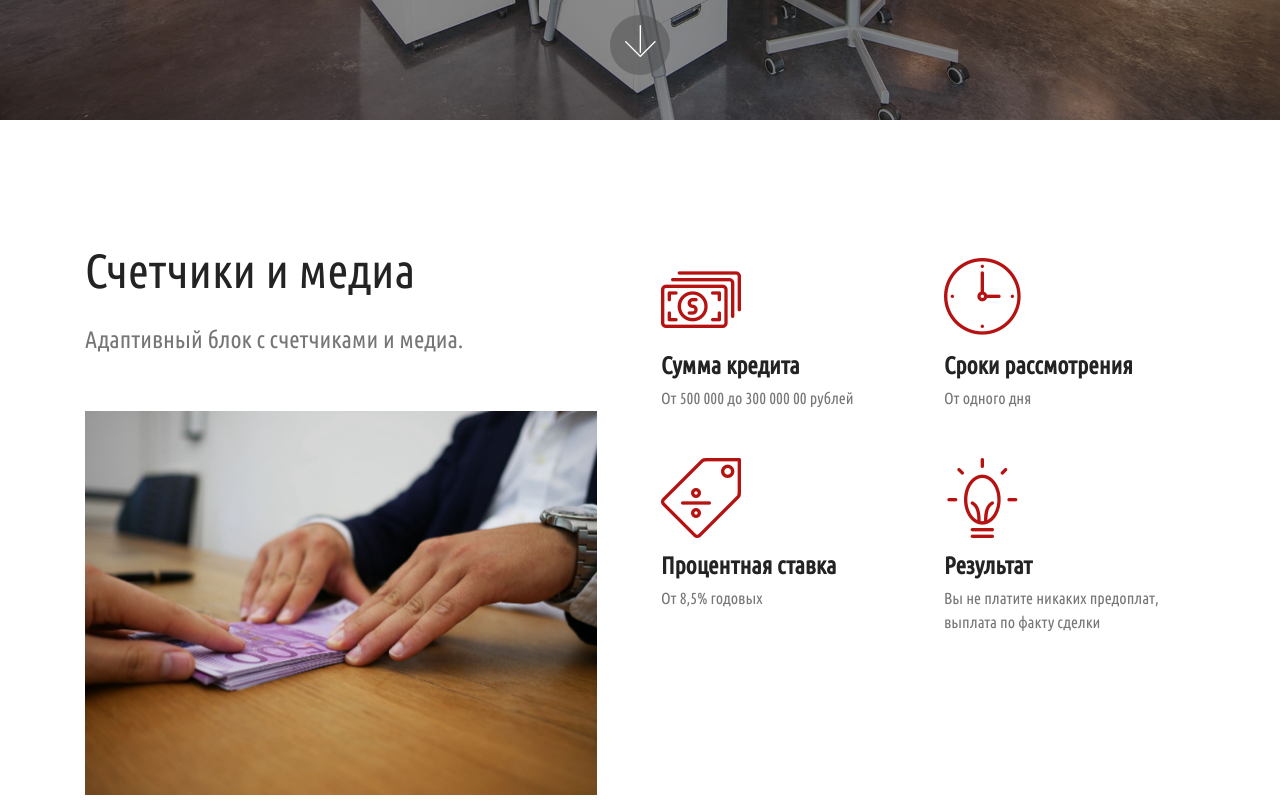
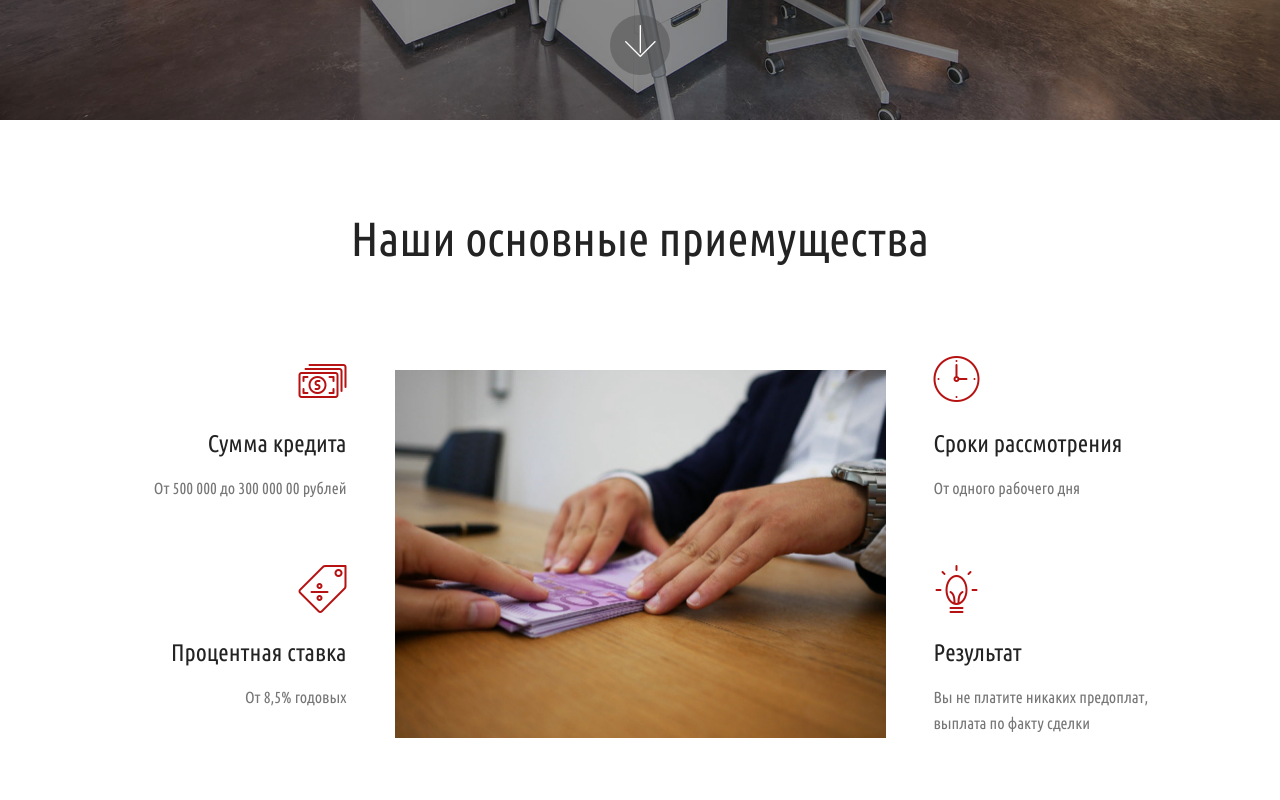
Before and after one commit to makolganov1987/makolganov1987.github.io, a plain HTML site: page creditul.html in a window 1280 px wide. Shown: the part 680-1480 px from the top of the page. Drawn offline with Linux system fonts and the light colour scheme; files whose address does not match are found by name.

Commit message:
create github pages

```diff
--- a/assets/mobirise/css/mbr-additional.css
+++ b/assets/mobirise/css/mbr-additional.css
@@ -1892,63 +1892,79 @@ section.lazy-placeholder:after {
 .cid-s7q7qSGp8x .card {
   padding-bottom: 1.5rem;
 }
-.cid-s7qa94vmJ8 {
+.cid-s7qeAkbtJl {
   padding-top: 90px;
   padding-bottom: 90px;
   background-color: #ffffff;
 }
-.cid-s7qa94vmJ8 .mbr-section-subtitle {
+.cid-s7qeAkbtJl h2 {
+  text-align: center;
+}
+.cid-s7qeAkbtJl h3 {
+  text-align: center;
+  font-weight: 300;
+}
+.cid-s7qeAkbtJl p {
   color: #767676;
-  font-weight: 300;
-}
-.cid-s7qa94vmJ8 .mbr-content-text {
-  color: #767676;
-}
-.cid-s7qa94vmJ8 .card {
-  word-wrap: break-word;
+}
+.cid-s7qeAkbtJl img {
+  object-fit: cover;
+}
+.cid-s7qeAkbtJl .block-content {
+  display: -webkit-flex;
+  flex-direction: column;
+  -webkit-flex-direction: column;
+  flex-basis: 100%;
+  -webkit-flex-basis: 100%;
+}
+.cid-s7qeAkbtJl .mbr-figure {
+  align-self: flex-start;
+  -webkit-align-self: flex-start;
   flex-shrink: 0;
   -webkit-flex-shrink: 0;
 }
-.cid-s7qa94vmJ8 .mbr-iconfont {
-  font-size: 80px;
-  color: #149dcc;
-}
-.cid-s7qa94vmJ8 .cards-container {
-  display: flex;
-  -webkit-flex-direction: row;
-  flex-direction: row;
-  -webkit-flex-wrap: wrap;
-  flex-wrap: wrap;
-  -webkit-justify-content: center;
-  justify-content: center;
+.cid-s7qeAkbtJl .media-container-row {
+  word-wrap: break-word;
   word-break: break-word;
 }
-.cid-s7qa94vmJ8 .media-block {
-  flex-shrink: 0;
-  -webkit-flex-shrink: 0;
+.cid-s7qeAkbtJl .mbr-section-subtitle {
+  color: #767676;
+}
+.cid-s7qeAkbtJl .card-title {
+  font-weight: 500;
+}
+.cid-s7qeAkbtJl .card-img {
+  text-align: inherit;
+}
+.cid-s7qeAkbtJl .card-img span {
+  font-size: 48px;
+  color: #707070;
 }
 @media (min-width: 992px) {
-  .cid-s7qa94vmJ8 .media-block {
+  .cid-s7qeAkbtJl .mbr-figure {
     padding-right: 2rem;
-  }
-}
-.cid-s7qa94vmJ8 .cards-block {
-  flex-basis: 100%;
-  -webkit-flex-basis: 100%;
-}
-.cid-s7qa94vmJ8 .card-img {
-  display: flex;
-  -webkit-align-items: center;
-  align-items: center;
-  -webkit-flex-wrap: wrap;
-  flex-wrap: wrap;
+    padding-left: 2rem;
+    height: 100%;
+  }
 }
 @media (max-width: 991px) {
-  .cid-s7qa94vmJ8 .media-block {
+  .cid-s7qeAkbtJl .mbr-figure {
+    padding-bottom: 2rem;
+    padding-top: 1rem;
+  }
+}
+@media (max-width: 991px) and (min-width: 768px) {
+  .cid-s7qeAkbtJl .block-content {
+    flex-direction: row;
+    -webkit-flex-direction: row;
+    text-align: center;
+  }
+  .cid-s7qeAkbtJl .block-content .card {
     flex-basis: 100%;
     -webkit-flex-basis: 100%;
-    padding-left: 0;
-    padding-bottom: 2rem;
+  }
+  .cid-s7qeAkbtJl .card:nth-child(1) {
+    padding-bottom: 0!important;
   }
 }
 .cid-s6fSVxlLOU {
--- a/creditul.html
+++ b/creditul.html
@@ -55,14 +55,14 @@
                         </a>
                 </li>
                 <li class="nav-item dropdown">
-                    <a class="nav-link link text-secondary dropdown-toggle display-7" href="https://mobirise.com" data-toggle="dropdown-submenu" aria-expanded="true"><span class="mobi-mbri mobi-mbri-database mbr-iconfont mbr-iconfont-btn"></span>Для физических лиц</a><div class="dropdown-menu"><a class="text-secondary dropdown-item display-7" href="https://mobirise.com">Потребительское кредитование</a><a class="text-secondary dropdown-item display-7" href="https://mobirise.com">Ипотека</a><a class="text-secondary dropdown-item display-7" href="https://mobirise.com">Кредит под залог недвижимости</a></div>
-                </li><li class="nav-item dropdown"><a class="nav-link link text-secondary dropdown-toggle display-7" href="https://mobirise.com" data-toggle="dropdown-submenu" aria-expanded="false"><span class="mobi-mbri mobi-mbri-database mbr-iconfont mbr-iconfont-btn"></span>Для бизнеса &nbsp;</a><div class="dropdown-menu"><a class="text-secondary dropdown-item display-7" href="creditul.html">Кредиты</a><a class="text-secondary dropdown-item display-7" href="https://mobirise.com" aria-expanded="true">Юридические лица</a><a class="text-secondary dropdown-item display-7" href="https://mobirise.com" aria-expanded="true">Индивидуальные предприниматели</a><a class="text-secondary dropdown-item display-7" href="https://mobirise.com" aria-expanded="true">Собственники бизнеса</a><a class="text-secondary dropdown-item display-7" href="https://mobirise.com" aria-expanded="true">Самозанятые</a></div></li><li class="nav-item"><a class="nav-link link text-secondary display-7" href="https://mobirise.com"><span class="mobi-mbri mobi-mbri-database mbr-iconfont mbr-iconfont-btn"></span>О компании&nbsp;</a></li><li class="nav-item"><a class="nav-link link text-secondary display-7" href="index.html#footer1-2"><span class="mobi-mbri mobi-mbri-database mbr-iconfont mbr-iconfont-btn"></span>Контакты&nbsp;</a></li></ul>
+                    <a class="nav-link link text-secondary dropdown-toggle display-7" href="https://mobirise.com" data-toggle="dropdown-submenu" aria-expanded="false"><span class="mobi-mbri mobi-mbri-database mbr-iconfont mbr-iconfont-btn"></span>Для физических лиц</a><div class="dropdown-menu"><a class="text-secondary dropdown-item display-7" href="https://mobirise.com">Потребительское кредитование</a><a class="text-secondary dropdown-item display-7" href="https://mobirise.com">Ипотека</a><a class="text-secondary dropdown-item display-7" href="https://mobirise.com">Кредит под залог недвижимости</a></div>
+                </li><li class="nav-item dropdown"><a class="nav-link link text-secondary dropdown-toggle display-7" href="https://mobirise.com" data-toggle="dropdown-submenu" aria-expanded="true"><span class="mobi-mbri mobi-mbri-database mbr-iconfont mbr-iconfont-btn"></span>Для бизнеса &nbsp;</a><div class="dropdown-menu"><a class="text-secondary dropdown-item display-7" href="https://mobirise.com" aria-expanded="false">Юридические лица</a><a class="text-secondary dropdown-item display-7" href="https://mobirise.com" aria-expanded="false">Индивидуальные предприниматели</a><a class="text-secondary dropdown-item display-7" href="https://mobirise.com" aria-expanded="false">Собственники бизнеса</a><a class="text-secondary dropdown-item display-7" href="https://mobirise.com" aria-expanded="false">Самозанятые</a></div></li><li class="nav-item"><a class="nav-link link text-secondary display-7" href="https://mobirise.com"><span class="mobi-mbri mobi-mbri-database mbr-iconfont mbr-iconfont-btn"></span>О компании&nbsp;</a></li><li class="nav-item"><a class="nav-link link text-secondary display-7" href="index.html#footer1-2"><span class="mobi-mbri mobi-mbri-database mbr-iconfont mbr-iconfont-btn"></span>Контакты&nbsp;</a></li></ul>
 
         </div>
     </nav>
 </section>
 
-<section class="engine"><a href="https://mobirise.info/t">amp templates</a></section><section class="header12 cid-s7q7qSGp8x mbr-fullscreen mbr-parallax-background" id="header12-l">
+<section class="engine"><a href="https://mobirise.info/z">best css templates</a></section><section class="header12 cid-s7q7qSGp8x mbr-fullscreen mbr-parallax-background" id="header12-l">
 
 
 
@@ -75,7 +75,7 @@
                     <h1 class="mbr-section-title pb-3 mbr-white mbr-bold mbr-fonts-style display-1">
                         Кредиты для юридических лиц</h1>
                     <p class="mbr-text pb-3 mbr-white mbr-fonts-style display-5">
-                        Одобрим нужную сумму ставки по ставке от 7,5% годовых</p>
+                        Одобрим нужную сумму по ставке от 7,5% годовых</p>
                     <div class="mbr-section-btn align-center py-2"><a class="btn btn-md btn-secondary display-5" href="creditul.html#header15-i">Подробнее</a></div>
 
                     <div class="icons-media-container mbr-white">
@@ -129,77 +129,87 @@
     </div>
 </section>
 
-<section class="counters2 counters cid-s7qa94vmJ8" id="counters2-m">
+<section class="features12 cid-s7qeAkbtJl" id="features12-n">
 
 
 
 
 
-    <div class="container pt-4 mt-2">
-        <div class="media-container-row">
-            <div class="media-block" style="width: 49%;">
-                <h2 class="mbr-section-title pb-3 align-left mbr-fonts-style display-2">
-                    Счетчики и медиа
-                </h2>
-                <h3 class="mbr-section-subtitle pb-5 align-left mbr-fonts-style display-5">
-                    Адаптивный блок с счетчиками и медиа.
-                </h3>
-                <div class="mbr-figure">
-                    <img src="assets/images/mbr-1024x769.jpg" alt="" title="">
+    <div class="container">
+        <h2 class="mbr-section-title pb-2 mbr-fonts-style display-2">Наши основные приемущества</h2>
+        <h3 class="mbr-section-subtitle pb-3 mbr-fonts-style display-5"></h3>
+
+        <div class="media-container-row pt-5">
+            <div class="block-content align-right">
+                <div class="card pl-3 pr-3 pb-5">
+                    <div class="mbr-card-img-title">
+                        <div class="card-img pb-3">
+                             <span class="mbr-iconfont mbri-cash" style="color: rgb(182, 18, 18); fill: rgb(182, 18, 18);"></span>
+                        </div>
+                        <div class="mbr-crt-title">
+                            <h4 class="card-title py-2 mbr-crt-title mbr-fonts-style display-5">Сумма кредита</h4>
                         </div>
                     </div>
-            <div class="cards-block">
-                <div class="cards-container">
-                    <div class="card px-3 align-left col-12 col-md-6">
-                        <div class="panel-item p-3">
+
+                    <div class="card-box">
+                        <p class="mbr-text mbr-section-text mbr-fonts-style display-7">
+                            От 500 000 до 300 000 00 рублей
+                        </p>
+                    </div>
+                </div>
+
+                <div class="card pl-3 pr-3">
+                    <div class="mbr-card-img-title">
                         <div class="card-img pb-3">
-                                <span class="mbr-iconfont pr-2 mbri-cash" style="color: rgb(182, 18, 18); fill: rgb(182, 18, 18);"></span>
-                                <h3 class="count py-3 mbr-fonts-style display-2"></h3>
+                            <span class="mbr-iconfont mbri-sale" style="color: rgb(182, 18, 18); fill: rgb(182, 18, 18);"></span>
                         </div>
-                            <div class="card-text">
-                                <h4 class="mbr-content-title mbr-bold mbr-fonts-style display-5">Сумма кредита</h4>
-                                <p class="mbr-content-text mbr-fonts-style display-7">
-                                    От 500 000 до 300 000 00 рублей</p>
+                        <div class="mbr-crt-title">
+                            <h4 class="card-title py-2 mbr-crt-title mbr-fonts-style display-5">Процентная ставка</h4>
+                        </div>
+                    </div>
+                    <div class="card-box">
+                        <p class="mbr-text mbr-section-text mbr-fonts-style display-7">
+                            От 8,5% годовых
+                        </p>
                     </div>
                 </div>
             </div>
-                    <div class="card px-3 align-left col-12 col-md-6">
-                        <div class="panel-item p-3">
+
+            <div class="mbr-figure m-auto" style="width: 50%;">
+                <img src="assets/images/mbr-982x737.jpg" alt="Mobirise" title="">
+            </div>
+
+            <div class="block-content align-left">
+                <div class="card pl-3 pr-3 pb-5">
+                    <div class="mbr-card-img-title">
                         <div class="card-img pb-3">
-                                <span class="mbr-iconfont pr-2 mbri-clock" style="color: rgb(182, 18, 18); fill: rgb(182, 18, 18);"></span>
-                                <h3 class="count py-3 mbr-fonts-style display-2"></h3>
+                             <span class="mbr-iconfont mbri-clock" style="color: rgb(182, 18, 18); fill: rgb(182, 18, 18);"></span>
                         </div>
-                            <div class="card-text">
-                                <h4 class="mbr-content-title mbr-bold mbr-fonts-style display-5">Сроки рассмотрения</h4>
-                                <p class="mbr-content-text mbr-fonts-style display-7">
-                                    От одного дня</p>
+                        <div class="mbr-crt-title">
+                            <h4 class="card-title py-2 mbr-crt-title mbr-fonts-style display-5">Сроки рассмотрения</h4>
                         </div>
                     </div>
-                    </div>
-                    <div class="card px-3 align-left col-12 col-md-6">
-                        <div class="panel-item p-3">
-                            <div class="card-img pb-3">
-                                <span class="mbr-iconfont pr-2 mbri-sale" style="color: rgb(182, 18, 18); fill: rgb(182, 18, 18);"></span>
-                                <h3 class="count py-3 mbr-fonts-style display-2"></h3>
-                            </div>
-                            <div class="card-text">
-                                <h4 class="mbr-content-title mbr-bold mbr-fonts-style display-5">Процентная ставка</h4>
-                                <p class="mbr-content-text mbr-fonts-style display-7">От 8,5% годовых</p>
+
+                    <div class="card-box">
+                        <p class="mbr-text mbr-section-text mbr-fonts-style display-7">
+                            От одного рабочего дня</p>
                     </div>
                 </div>
+
+                <div class="card pl-3 pr-3">
+                    <div class="mbr-card-img-title">
+                        <div class="card-img pb-3">
+                            <span class="mbr-iconfont mbri-idea" style="color: rgb(182, 18, 18); fill: rgb(182, 18, 18);"></span>
                         </div>
-                    <div class="card px-3 align-left col-12 col-md-6">
-                        <div class="panel-item p-3">
-                            <div class="card-img pb-3">
-                                <span class="mbr-iconfont pr-2 mbri-idea" style="color: rgb(182, 18, 18); fill: rgb(182, 18, 18);"></span>
-                                <h3 class="count py-3 mbr-fonts-style display-2"></h3>
-                            </div>
-                            <div class="card-texts">
-                                <h4 class="mbr-content-title mbr-bold mbr-fonts-style display-5">Результат</h4>
-                                <p class="mbr-content-text mbr-fonts-style display-7">Вы не платите никаких предоплат,
-<br>выплата по факту сделки</p>
+                        <div class="mbr-crt-title">
+                            <h4 class="card-title py-2 mbr-crt-title mbr-fonts-style display-5">
+                                Результат
+                            </h4>
                         </div>
                     </div>
+                    <div class="card-box">
+                        <p class="mbr-text mbr-section-text mbr-fonts-style display-7">Вы не платите никаких предоплат,
+<br>выплата по факту сделки</p>
                     </div>
                 </div>
             </div>
@@ -223,7 +233,7 @@
                 <div class="form-container">
                     <div class="media-container-column" data-form-type="formoid">
                         <!---Formbuilder Form--->
-                        <form action="https://mobirise.com/" method="POST" class="mbr-form form-with-styler" data-form-title="Mobirise Form"><input type="hidden" name="email" data-form-email="true" value="Rypj/tON7rPHBK47ml9sxSVXWtTBlAUMPPOGV7rFuArURNANt8otUX9+kO+VVWs4PLe9CUcBrO9gIUREL2pmhZIJIo5sFuzfm2KFIeX74D7n91on5g4mJhaBa2997+ts">
+                        <form action="https://mobirise.com/" method="POST" class="mbr-form form-with-styler" data-form-title="Mobirise Form"><input type="hidden" name="email" data-form-email="true" value="NErxKJ8qyQ67a9KX2pHoHW7BwbPo3D15/m3qyZtHBSj1NH1K5c4wtnlg2niVGwjZOHJiz464QZKGUuv2A6XmWcaOEwvZ9T4NSt8ppM4S74n82JPpEmY6iBBjhchi1deC">
                             <div class="row">
                                 <div hidden="hidden" data-form-alert="" class="alert alert-success col-12">Спасибо, мы скоро с Вами свяжемся!</div>
                                 <div hidden="hidden" data-form-alert-danger="" class="alert alert-danger col-12">
@@ -334,7 +344,6 @@
   <script src="assets/touchswipe/jquery.touch-swipe.min.js"></script>
   <script src="assets/vimeoplayer/jquery.mb.vimeo_player.js"></script>
   <script src="assets/parallax/jarallax.min.js"></script>
-  <script src="assets/viewportchecker/jquery.viewportchecker.js"></script>
   <script src="assets/tether/tether.min.js"></script>
   <script src="assets/theme/js/script.js"></script>
   <script src="assets/formoid/formoid.min.js"></script>
```
Also changed, not shown: assets/images/hashes.json (+1 -1 lines), bankgarantees.html (+5 -5 lines), index.html (+4 -4 lines), assets/images/mbr-982x737.jpg (added), 1 other file. Lines whose indentation alone changed are shown as unchanged.
